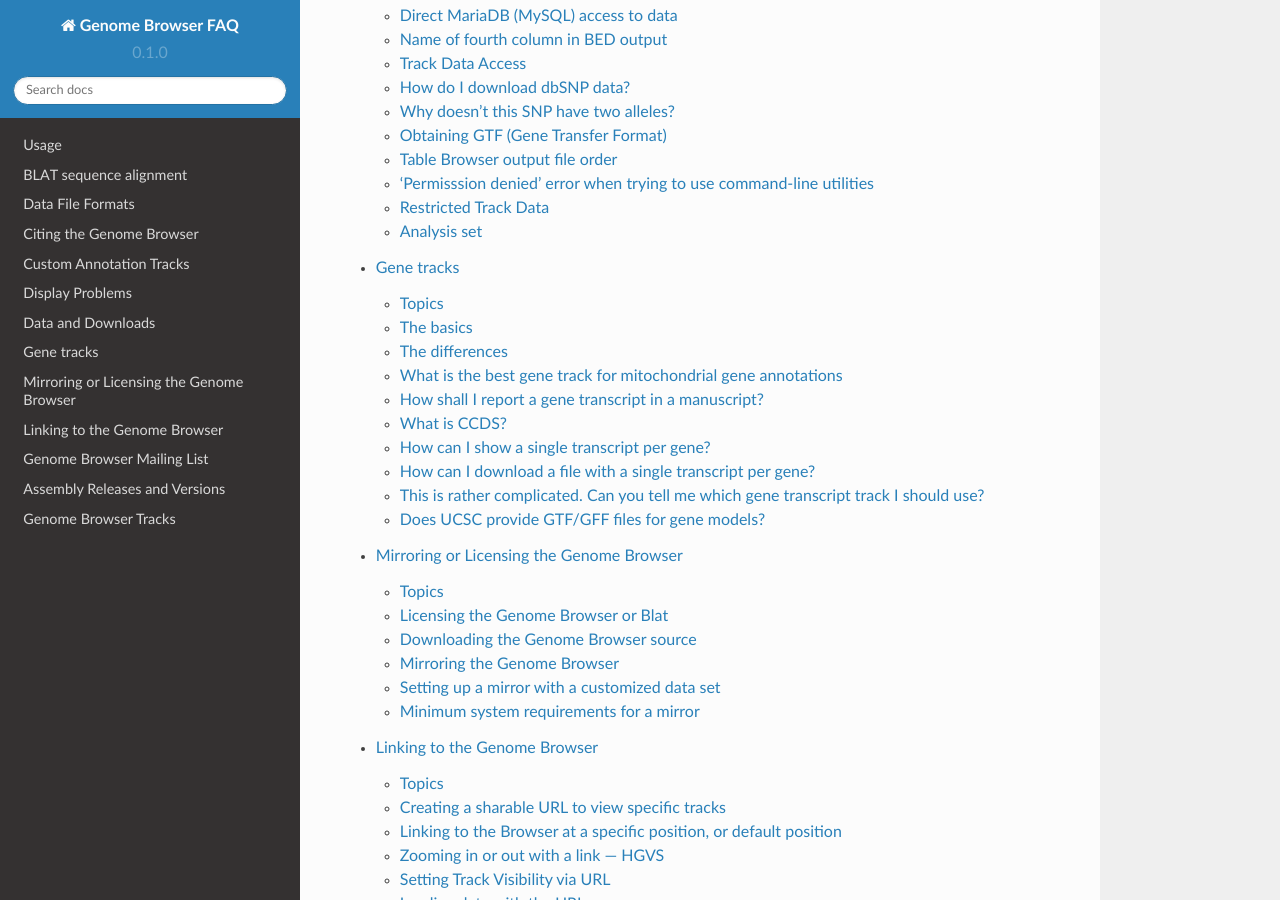
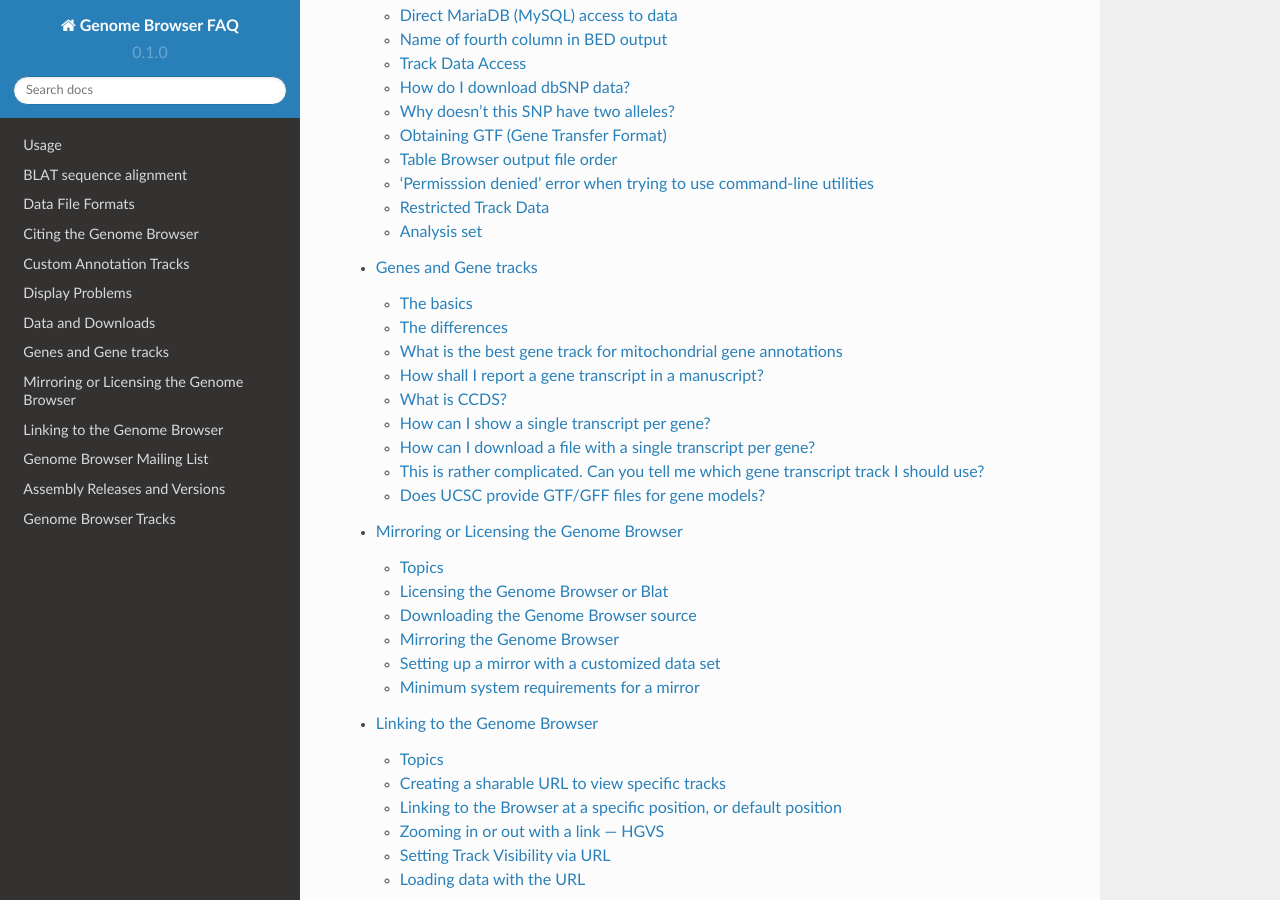
Before and after one commit to jnavarr5/readthedocs, a Sphinx documentation site: the page built from docs/source/index.rst, in a window 1280 px wide and 900 px high, scrolled down 4018 px. Built offline with Sphinx 7.4.7 and the Read the Docs theme 2.0.0, drawn with Linux system fonts in a browser that asks for light colours; pages that are not in the unit, such as notebooks, are missing from menus.

Commit message:
Update FAQgenes.rst

```diff
--- a/docs/source/FAQgenes.rst
+++ b/docs/source/FAQgenes.rst
@@ -1,8 +1,5 @@
-Gene tracks
+Genes and Gene tracks
 =======================================
-
-Topics
-------
 
 -  `What is a gene? <#gene>`__
 -  `What is a transcript and how is it related to a
```
